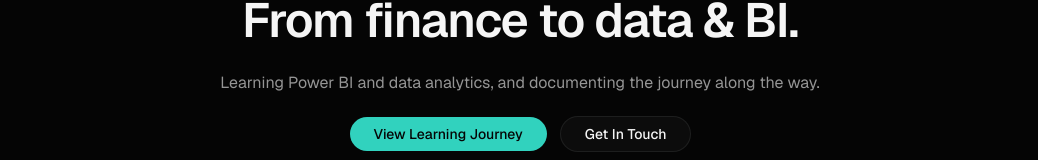
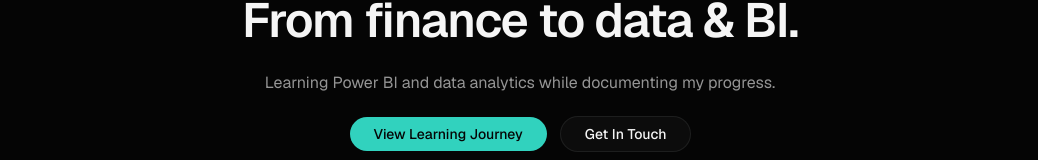
Before and after one commit to kraliken/kraliknorbert, a Next.js app: page / in a window 1280 px wide. Shown: the part 346-506 px from the top of the page, without its empty margins (115-1153 px from the left). Built offline with nearby package versions, Linux system fonts and the light colour scheme.

Commit message:
fix: update home page hero tagline - refined messaging

```diff
--- a/app/page.tsx
+++ b/app/page.tsx
@@ -16,7 +16,7 @@ export default function HomePage() {
             </h1>
 
             <p className="text-base leading-relaxed text-foreground/60 mx-auto max-w-2xl">
-              Learning Power BI and data analytics, and documenting the journey along the way.
+              Learning Power BI and data analytics while documenting my progress.
             </p>
 
             <div className="flex flex-wrap items-center justify-center gap-3">
```
